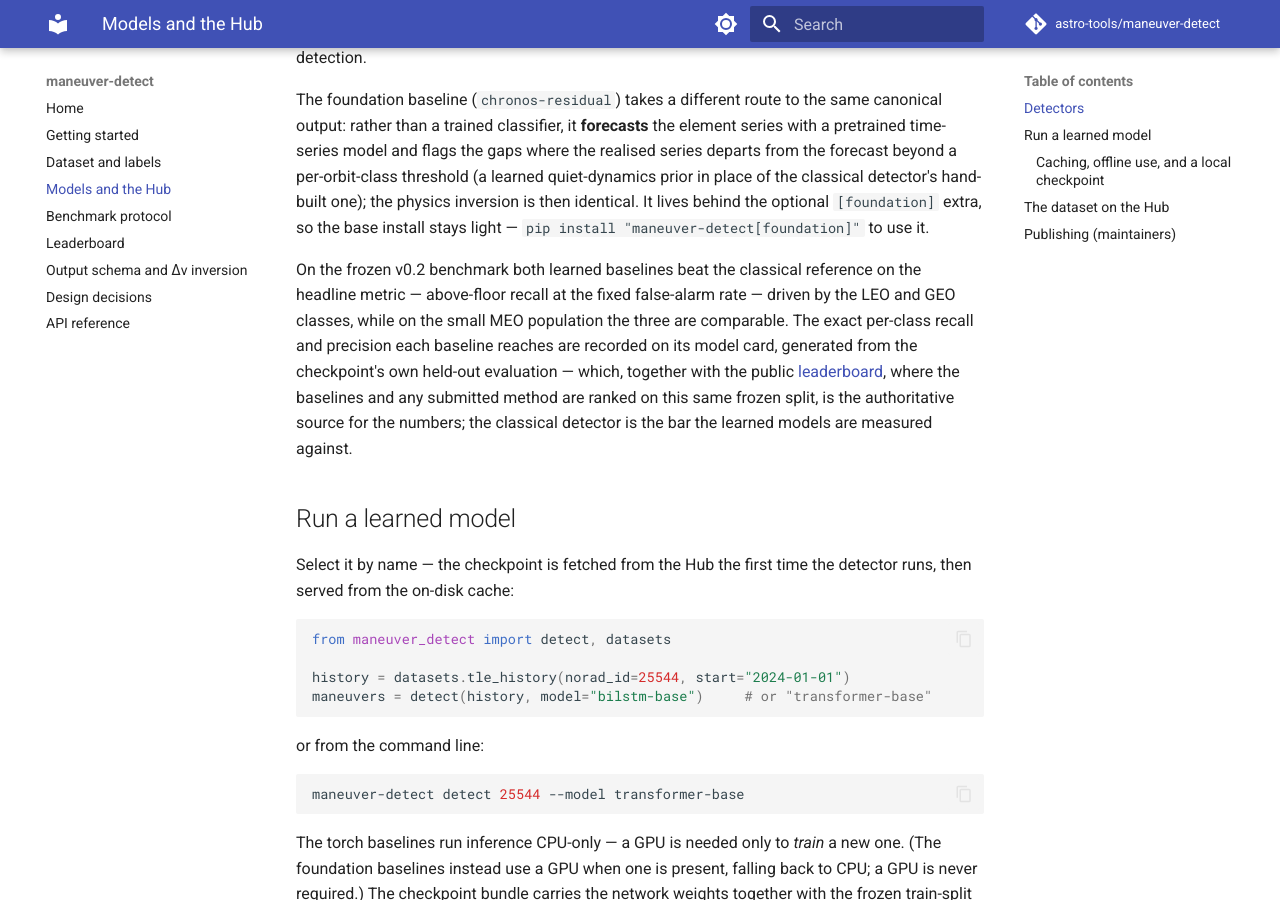
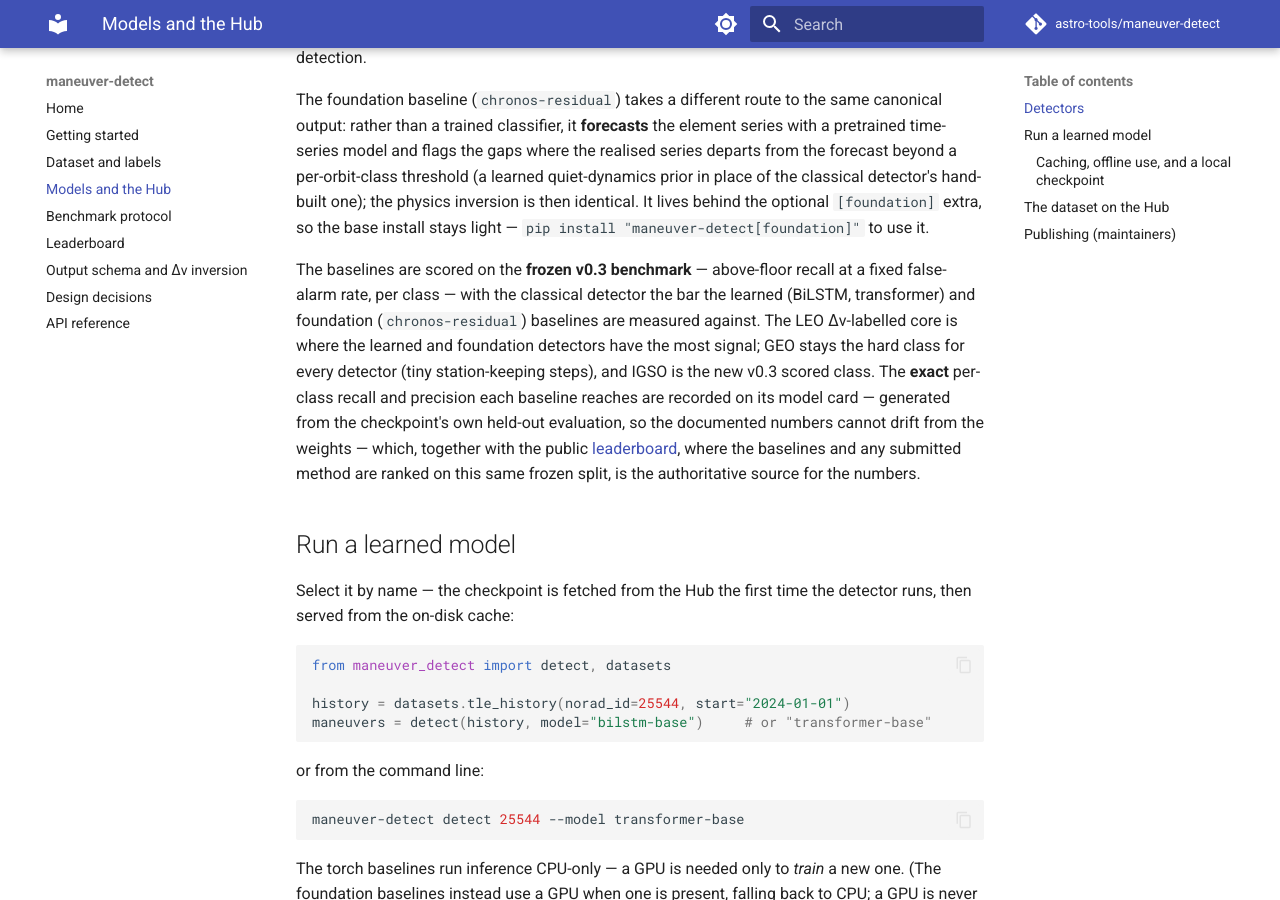
Before and after one commit to astro-tools/maneuver-detect, an MkDocs documentation site: the page built from docs/models.md, in a window 1280 px wide and 900 px high, scrolled down 695 px. Built offline with MkDocs 1.6.1 and Material for MkDocs 9.7.7, drawn with Linux system fonts in a browser that asks for light colours; comment, search, counter and statistics services are not loaded.

Commit message:
Docs: bump benchmark/models/leaderboard to the v0.3 surface
Add IGSO to the scored classes and the detectability-floor note; flip the
frozen-split references from v0.2 to v0.3 (including the dataset paths on
the leaderboard); fold the foundation (chronos-residual) baseline into the
baseline framing. Per-class figures stay on the model cards and the
leaderboard, not hardcoded in the docs.

Part of the v0.3 docs refresh.

```diff
--- a/docs/models.md
+++ b/docs/models.md
@@ -25,13 +25,15 @@ detector's hand-built one); the physics inversion is then identical. It lives be
 `[foundation]` extra, so the base install stays light — `pip install "maneuver-detect[foundation]"`
 to use it.
 
-On the frozen v0.2 benchmark both learned baselines beat the classical reference on the headline
-metric — above-floor recall at the fixed false-alarm rate — driven by the LEO and GEO classes, while
-on the small MEO population the three are comparable. The exact per-class recall and precision each
-baseline reaches are recorded on its model card, generated from the checkpoint's own held-out
-evaluation — which, together with the public [leaderboard](leaderboard.md), where the baselines and any
-submitted method are ranked on this same frozen split, is the authoritative source for the numbers; the
-classical detector is the bar the learned models are measured against.
+The baselines are scored on the **frozen v0.3 benchmark** — above-floor recall at a fixed false-alarm rate,
+per class — with the classical detector the bar the learned (BiLSTM, transformer) and foundation
+(`chronos-residual`) baselines are measured against. The LEO Δv-labelled core is where the learned and
+foundation detectors have the most signal; GEO stays the hard class for every detector (tiny station-keeping
+steps), and IGSO is the new v0.3 scored class. The **exact** per-class recall and precision each baseline
+reaches are recorded on its model card — generated from the checkpoint's own held-out evaluation, so the
+documented numbers cannot drift from the weights — which, together with the public
+[leaderboard](leaderboard.md), where the baselines and any submitted method are ranked on this same frozen
+split, is the authoritative source for the numbers.
 
 ## Run a learned model
 
```
Also changed, not shown: docs/benchmark.md (+6 -4 lines), docs/leaderboard.md (+5 -5 lines).
